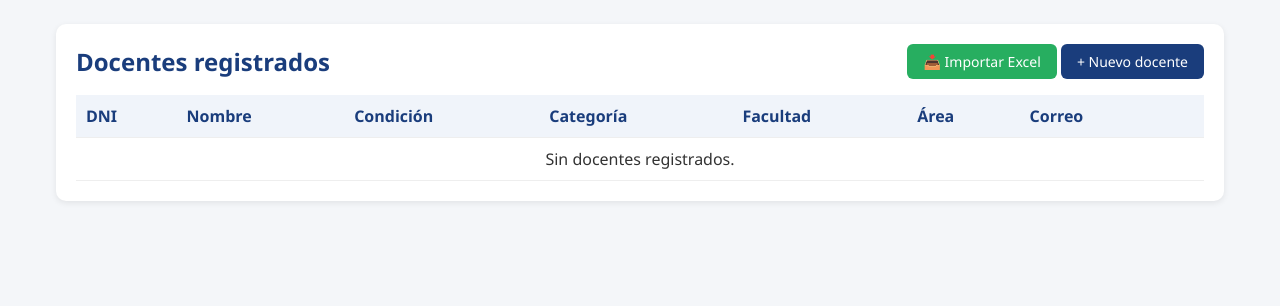
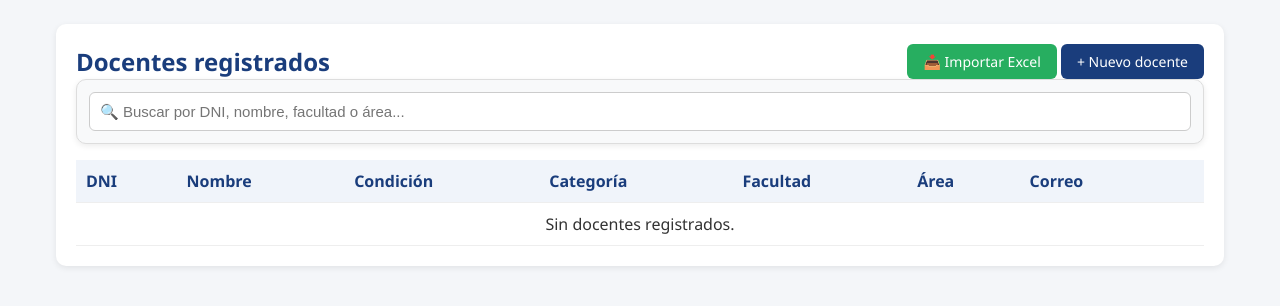
Before and after one commit to StephanieVA/uncp-evaluacion, a Flask app: page /docentes in a window 1280 px wide. Shown: the part 112-418 px from the top of the page. Run offline with Flask 3, Linux system fonts and the light colour scheme.

Commit message:
Update lista.html

```diff
--- a/templates/docentes/lista.html
+++ b/templates/docentes/lista.html
@@ -9,6 +9,11 @@
       <a href="{{ url_for('form_docente') }}" class="btn btn-primary">+ Nuevo docente</a>
     </div>
   </div>
+  <!-- Buscador -->
+<div class="card" style="padding: 12px; background: #f8f9fa; border: 1px solid #ddd;">
+  <input type="text" id="buscadorDocentes" placeholder="🔍 Buscar por DNI, nombre, facultad o área..."
+         style="width: 100%; padding: 10px; border: 1px solid #ccc; border-radius: 6px; font-size: 15px;">
+</div>
 
   <table style="margin-top:16px;">
     <thead>
```
